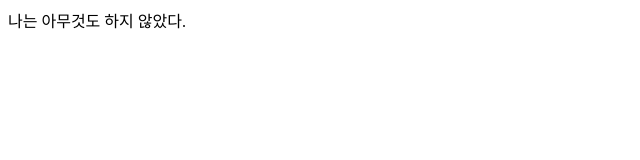
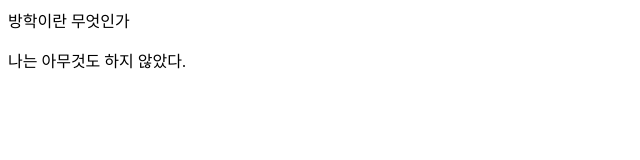
Before and after one commit to wonhyejung/my-first-project, a plain HTML site: page index.html in a window 1280 px wide. Shown: the whole page, without its empty margins (0-640 px from the left). Drawn offline with Linux system fonts and the light colour scheme.

Commit message:
Update index.html

```diff
--- a/index.html
+++ b/index.html
@@ -1,4 +1,4 @@
 <!doctype html>
 <title>방학동안 무엇을 했는가 </title>
-
-<head>나는 아무것도 하지 않았다.</head>
+<heading>방학이란 무엇인가</heading>
+<p>나는 아무것도 하지 않았다.</p>
```
